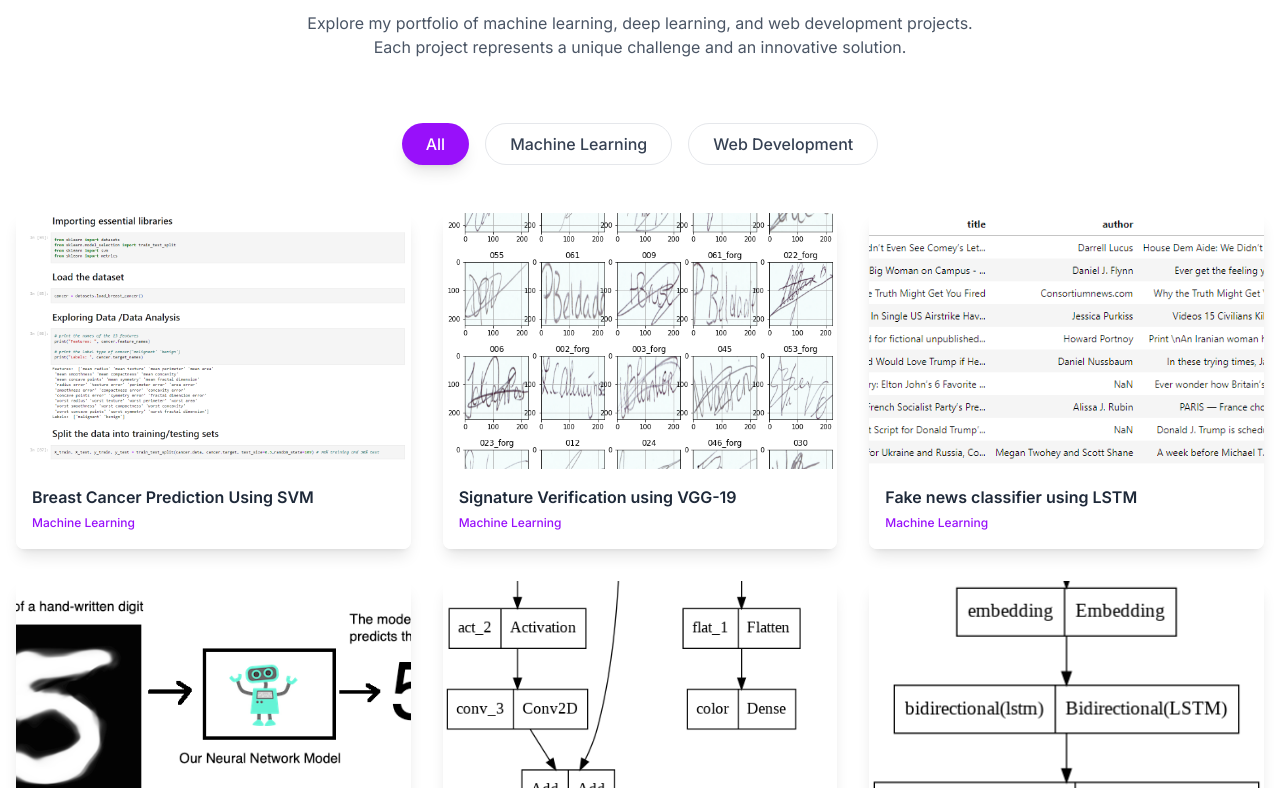
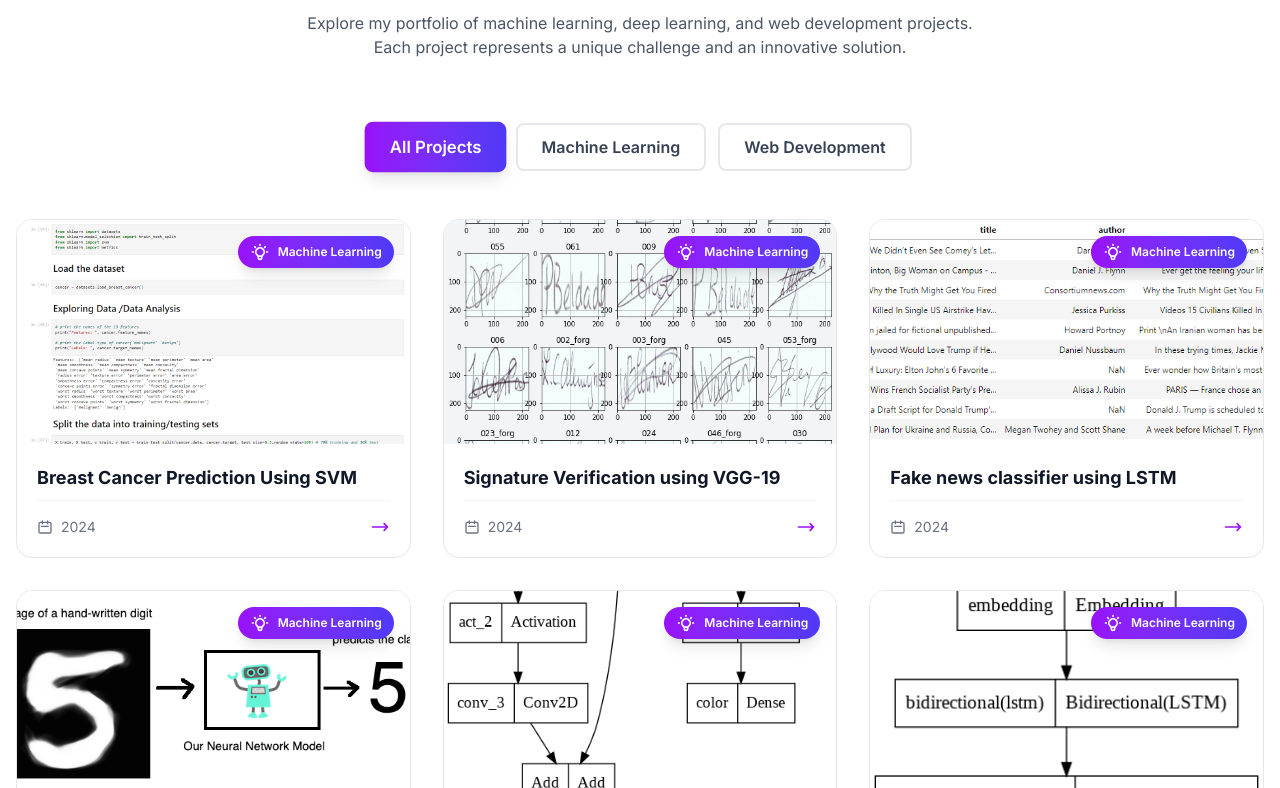
Before and after one commit to mdrijoanmaruf/Kazi_Tanvir_Portfolio, a Next.js app: page / in a window 1280 px wide. Shown: the part 3172-3960 px from the top of the page. Built offline with nearby package versions, Linux system fonts and the light colour scheme.

Commit message:
update card design

```diff
--- a/app/components/ProjectCard.tsx
+++ b/app/components/ProjectCard.tsx
@@ -8,31 +8,88 @@ interface ProjectCardProps {
 }
 
 export default function ProjectCard({ title, image, link, category }: ProjectCardProps) {
+  const getCategoryIcon = (category: string) => {
+    if (category === 'Machine Learning') {
       return (
-    <div className="group relative overflow-hidden rounded-lg shadow-lg hover:shadow-2xl transition-shadow duration-300">
-      <div className="relative h-64 w-full">
+        <svg className="w-5 h-5" fill="none" stroke="currentColor" viewBox="0 0 24 24">
+          <path strokeLinecap="round" strokeLinejoin="round" strokeWidth={2} d="M9.663 17h4.673M12 3v1m6.364 1.636l-.707.707M21 12h-1M4 12H3m3.343-5.657l-.707-.707m2.828 9.9a5 5 0 117.072 0l-.548.547A3.374 3.374 0 0014 18.469V19a2 2 0 11-4 0v-.531c0-.895-.356-1.754-.988-2.386l-.548-.547z" />
+        </svg>
+      );
+    }
+    return (
+      <svg className="w-5 h-5" fill="none" stroke="currentColor" viewBox="0 0 24 24">
+        <path strokeLinecap="round" strokeLinejoin="round" strokeWidth={2} d="M10 20l4-16m4 4l4 4-4 4M6 16l-4-4 4-4" />
+      </svg>
+    );
+  };
+
+  const getCategoryGradient = (category: string) => {
+    if (category === 'Machine Learning') {
+      return 'from-purple-600 to-indigo-600';
+    }
+    return 'from-indigo-600 to-purple-600';
+  };
+
+  return (
+    <div className="group bg-white rounded-2xl border border-gray-200 hover:border-purple-600 overflow-hidden transition-all duration-300 hover:shadow-lg">
+      {/* Image Section */}
+      <div className="relative h-56 w-full overflow-hidden bg-gray-100">
         <Image
           src={image}
           alt={title}
           fill
-          className="object-cover group-hover:scale-110 transition-transform duration-300"
+          className="object-cover group-hover:scale-105 transition-transform duration-500"
         />
-        <div className="absolute inset-0 bg-gradient-to-t from-black/70 to-transparent opacity-0 group-hover:opacity-100 transition-opacity duration-300"></div>
+
+        {/* Category Badge */}
+        <div className="absolute top-4 right-4">
+          <div className={`flex items-center gap-2 bg-gradient-to-r ${getCategoryGradient(category)} text-white px-3 py-1.5 rounded-full text-xs font-semibold shadow-lg`}>
+            {getCategoryIcon(category)}
+            <span>{category}</span>
           </div>
-      <div className="absolute bottom-0 left-0 right-0 p-4 text-white transform translate-y-full group-hover:translate-y-0 transition-transform duration-300">
-        <h4 className="text-lg font-semibold mb-2">{title}</h4>
+        </div>
+
+        {/* Gradient Overlay on Hover */}
+        <div className="absolute inset-0 bg-gradient-to-t from-purple-900/90 via-purple-900/50 to-transparent opacity-0 group-hover:opacity-100 transition-opacity duration-300 flex items-end justify-center pb-8">
           <a
             href={link}
             target="_blank"
             rel="noopener noreferrer"
-          className="inline-block px-4 py-2 bg-purple-600 hover:bg-purple-700 rounded text-sm transition-colors"
+            className="inline-flex items-center gap-2 px-6 py-2.5 bg-white text-purple-600 rounded-lg font-semibold hover:bg-purple-50 transition-all transform translate-y-4 group-hover:translate-y-0 shadow-xl"
           >
-          View Project →
+            View Project
+            <svg className="w-4 h-4" fill="none" stroke="currentColor" viewBox="0 0 24 24">
+              <path strokeLinecap="round" strokeLinejoin="round" strokeWidth={2} d="M10 6H6a2 2 0 00-2 2v10a2 2 0 002 2h10a2 2 0 002-2v-4M14 4h6m0 0v6m0-6L10 14" />
+            </svg>
           </a>
         </div>
-      <div className="p-4 bg-white">
-        <h4 className="text-gray-800 font-semibold truncate">{title}</h4>
-        <span className="text-xs text-purple-600 font-medium">{category}</span>
+      </div>
+
+      {/* Content Section */}
+      <div className="p-5">
+        <h4 className="text-lg font-bold text-gray-900 mb-2 line-clamp-2 group-hover:text-purple-600 transition-colors">
+          {title}
+        </h4>
+
+        <div className="flex items-center justify-between pt-4 border-t border-gray-100">
+          <div className="flex items-center gap-2 text-sm text-gray-500">
+            <svg className="w-4 h-4" fill="none" stroke="currentColor" viewBox="0 0 24 24">
+              <path strokeLinecap="round" strokeLinejoin="round" strokeWidth={2} d="M8 7V3m8 4V3m-9 8h10M5 21h14a2 2 0 002-2V7a2 2 0 00-2-2H5a2 2 0 00-2 2v12a2 2 0 002 2z" />
+            </svg>
+            <span>2024</span>
+          </div>
+
+          <a
+            href={link}
+            target="_blank"
+            rel="noopener noreferrer"
+            className="text-purple-600 hover:text-purple-700 transition-colors"
+          >
+            <svg className="w-5 h-5" fill="none" stroke="currentColor" viewBox="0 0 24 24">
+              <path strokeLinecap="round" strokeLinejoin="round" strokeWidth={2} d="M17 8l4 4m0 0l-4 4m4-4H3" />
+            </svg>
+          </a>
+        </div>
       </div>
     </div>
   );
--- a/app/components/ProjectGallery.tsx
+++ b/app/components/ProjectGallery.tsx
@@ -26,18 +26,18 @@ export default function ProjectGallery({ projects }: ProjectGalleryProps) {
   return (
     <div>
       {/* Filter Buttons */}
-      <div className="flex flex-wrap justify-center gap-4 mb-12">
+      <div className="flex flex-wrap justify-center gap-3 mb-12">
         {categories.map((category) => (
           <button
             key={category}
             onClick={() => setActiveFilter(category)}
-            className={`px-6 py-2 rounded-full font-medium transition-all ${
+            className={`px-6 py-2.5 rounded-lg font-semibold transition-all ${
               activeFilter === category
-                ? 'bg-purple-600 text-white shadow-lg'
-                : 'bg-white text-gray-700 hover:bg-purple-50 border border-gray-200'
+                ? 'bg-gradient-to-r from-purple-600 to-indigo-600 text-white shadow-lg scale-105'
+                : 'bg-white text-gray-700 hover:bg-gray-50 hover:border-purple-600 border-2 border-gray-200 hover:text-purple-600'
             }`}
           >
-            {category === 'all' ? 'All' : category}
+            {category === 'all' ? 'All Projects' : category}
           </button>
         ))}
       </div>
@@ -51,7 +51,12 @@ export default function ProjectGallery({ projects }: ProjectGalleryProps) {
 
       {filteredProjects.length === 0 && (
         <div className="text-center py-12">
-          <p className="text-gray-500 text-lg">No projects found in this category.</p>
+          <div className="inline-flex items-center gap-3 px-6 py-4 bg-gray-50 rounded-xl border border-gray-200">
+            <svg className="w-6 h-6 text-gray-400" fill="none" stroke="currentColor" viewBox="0 0 24 24">
+              <path strokeLinecap="round" strokeLinejoin="round" strokeWidth={2} d="M9.172 16.172a4 4 0 015.656 0M9 10h.01M15 10h.01M21 12a9 9 0 11-18 0 9 9 0 0118 0z" />
+            </svg>
+            <p className="text-gray-500 text-lg font-medium">No projects found in this category.</p>
+          </div>
         </div>
       )}
     </div>
--- a/app/page.tsx
+++ b/app/page.tsx
@@ -531,7 +531,7 @@ export default function Home() {
               href="https://github.com/KaziTanvir"
               target="_blank"
               rel="noopener noreferrer"
-              className="inline-flex items-center gap-2 px-8 py-4 bg-gradient-to-r from-purple-600 to-indigo-600 text-white rounded-lg font-medium hover:shadow-lg transition-all"
+              className="inline-flex items-center gap-2 px-8 py-4 bg-linear-to-r from-purple-600 to-indigo-600 text-white rounded-lg font-medium hover:shadow-lg transition-all"
             >
               <svg className="w-5 h-5" fill="currentColor" viewBox="0 0 24 24">
                 <path d="M12 0c-6.626 0-12 5.373-12 12 0 5.302 3.438 9.8 8.207 11.387.599.111.793-.261.793-.577v-2.234c-3.338.726-4.033-1.416-4.033-1.416-.546-1.387-1.333-1.756-1.333-1.756-1.089-.745.083-.729.083-.729 1.205.084 1.839 1.237 1.839 1.237 1.07 1.834 2.807 1.304 3.492.997.107-.775.418-1.305.762-1.604-2.665-.305-5.467-1.334-5.467-5.931 0-1.311.469-2.381 1.236-3.221-.124-.303-.535-1.524.117-3.176 0 0 1.008-.322 3.301 1.23.957-.266 1.983-.399 3.003-.404 1.02.005 2.047.138 3.006.404 2.291-1.552 3.297-1.23 3.297-1.23.653 1.653.242 2.874.118 3.176.77.84 1.235 1.911 1.235 3.221 0 4.609-2.807 5.624-5.479 5.921.43.372.823 1.102.823 2.222v3.293c0 .319.192.694.801.576 4.765-1.589 8.199-6.086 8.199-11.386 0-6.627-5.373-12-12-12z"/>
```
Lines whose indentation alone changed are shown as unchanged.
